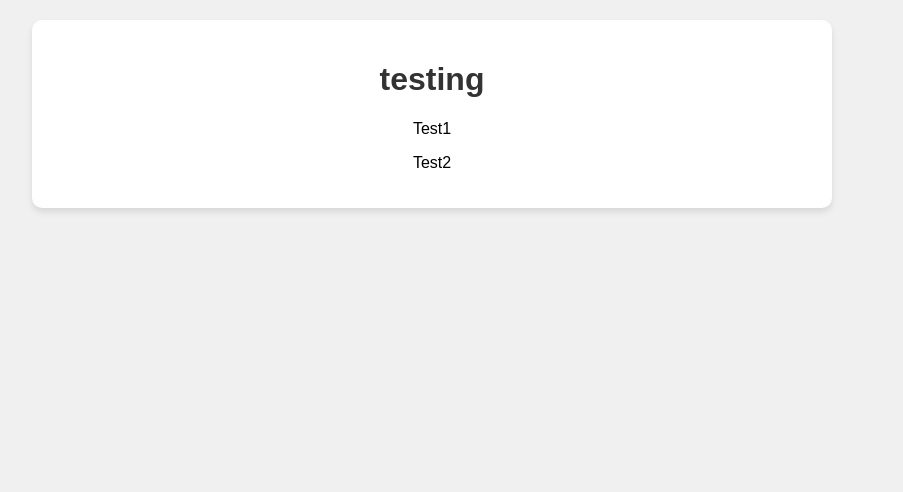
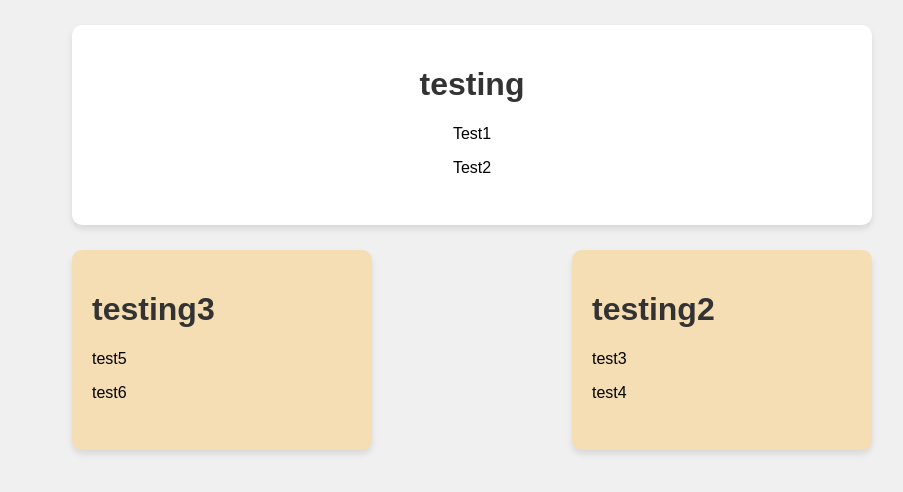
Before and after one commit to HarryLarrious/HarryLarrious.github.io, a plain HTML site: page index.html in a window 1280 px wide. Shown: the whole page, without its empty margins (208-1111 px from the left). Drawn offline with Linux system fonts and the light colour scheme.

Commit message:
Updated index.html

```diff
--- a/index.html
+++ b/index.html
@@ -12,14 +12,60 @@
             text-align: center;
             background-color: #f0f0f0;
         }
+        body2 {
+            font-family: Arial, sans-serif;
+            max-width: 400px;
+            margin: 0 auto;
+            padding: 20px;
+            text-align: left;
+        }
+        body3 {
+            font-family: Arial, sans-serif;
+            max-width: 800px;
+            margin: 0 auto;
+            padding: 20px;
+            text-align: right;
+        }
         h1 {
             color: #333;
         }
         .intro {
+            position: absolute;
+            top: 25px;
+            right: 200px;
+            box-sizing: border-box;
+            width: 800px;
+            height: 200px;
             background-color: white;
             padding: 20px;
             border-radius: 10px;
             box-shadow: 0 4px 6px rgba(0,0,0,0.1);
+        }
+        .test {
+            position: absolute;
+            top: 250px;
+            right: 200px;
+            background-color: wheat;
+            box-sizing: border-box;
+            width: 300px;  /* Total size, including padding/border */
+            height: 200px;
+            padding: 20px;
+            border-radius: 10px;
+            box-shadow: 0 4px 6px rgba(0,0,0,0.1);
+
+        }
+        .test2 {
+            position: absolute;
+            top: 250px;
+            right: 700px;
+            background-color: wheat;
+            box-sizing: border-box;
+            width: 300px;  /* Total size, including padding/border */
+            height: 200px;
+            padding: 20px;
+            border-radius: 10px;
+            box-shadow: 0 4px 6px rgba(0,0,0,0.1);
+
         }
     </style>
 </head>
@@ -30,4 +76,16 @@
         <p>Test2</p>
     </div>
 </body>
+<body2>
+    <div class="test">
+        <h1>testing2</h1>
+        <p>test3</p>
+        <p>test4</p>
+    </div>
+    <div class="test2">
+        <h1>testing3</h1>
+        <p>test5</p>
+        <p>test6</p>
+    </div>
+</body2>
 </html>
```
